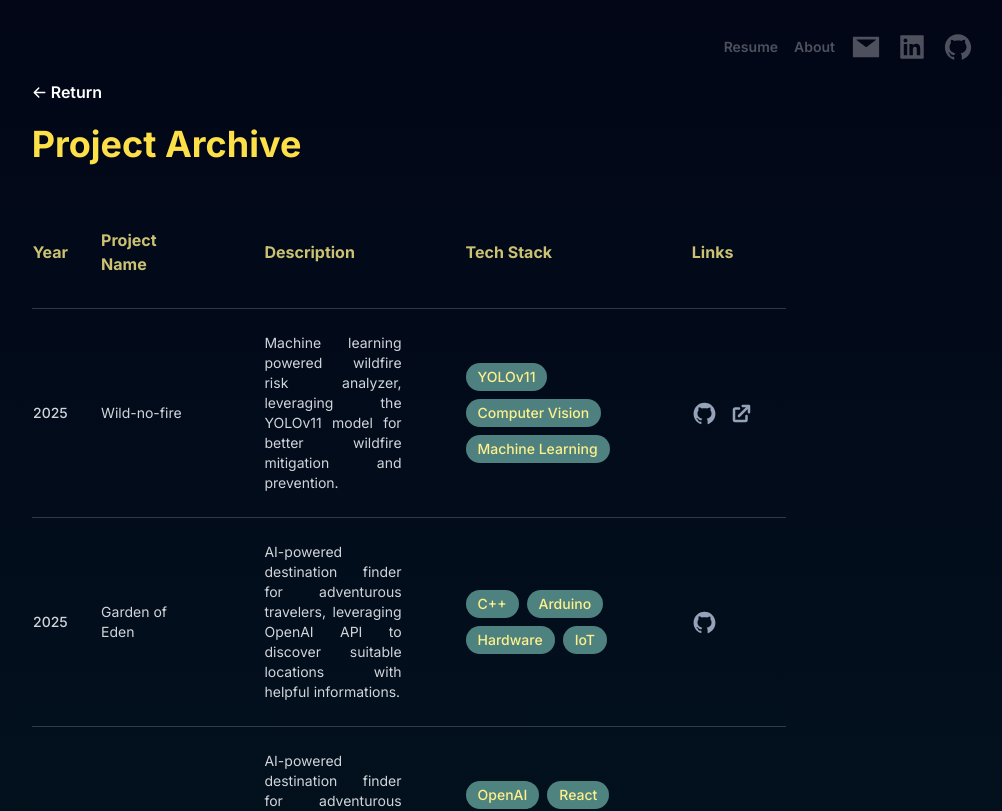
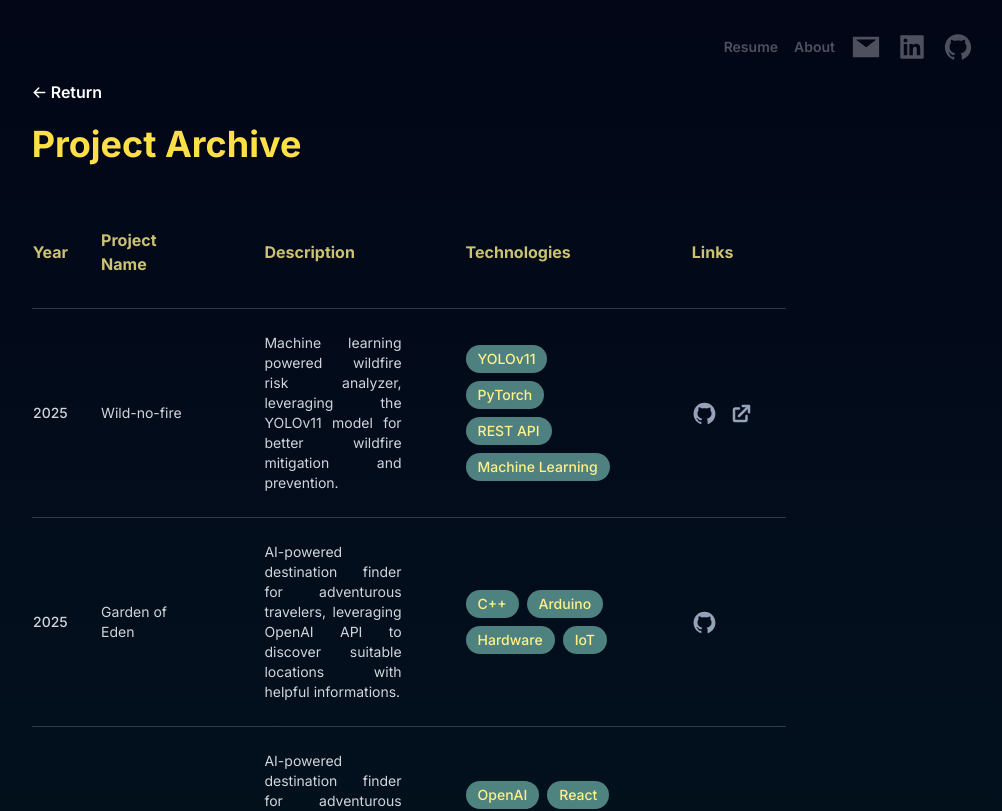
Before and after one commit to faizfrds/portfolio-v2, a Next.js app: page /projects in a window 1280 px wide. Shown: the top 811 px of the page, without its empty margins (235-1237 px from the left). Built offline with nearby package versions, Linux system fonts and the light colour scheme.

Commit message:
new gradient

```diff
--- a/app/projects/page.tsx
+++ b/app/projects/page.tsx
@@ -16,7 +16,7 @@ const Projects = () => {
       title: "Wild-no-fire",
       description:
         "Machine learning powered wildfire risk analyzer, leveraging the YOLOv11 model for better wildfire mitigation and prevention.",
-      tools: ["YOLOv11", "Computer Vision", "Machine Learning"],
+      tools: ["YOLOv11", "PyTorch", "REST API", "Machine Learning"],
       github: "https://github.com/faizfrds/wild-no-fire",
       link: "https://wildfire-prediction.vercel.app/"
     },
@@ -250,7 +250,7 @@ const Projects = () => {
                           scope="col"
                           className="hidden md:table-cell py-8 px-8 lg:w-[30%]"
                         >
-                          Tech Stack
+                          Technologies
                         </th>
                         <th scope="col" className="py-8 px-8">
                           Links
--- a/components/Experiences.tsx
+++ b/components/Experiences.tsx
@@ -121,7 +121,7 @@ export default function Experiences() {
       onBlur={handleBlur}
       onMouseEnter={handleMouseEnter}
       onMouseLeave={handleMouseLeave}
-      className="to-teal-950 relative max-w-full overflow-hidden border-double border-0 border-t-8 border-b-8 border-yellow-300 bg-gradient-to-b from-slate-950 px-8 py-10 shadow-2xl h-full"
+      className="to-teal-950 relative max-w-full overflow-hidden border-double border-0 border-t-8 border-b-8 border-yellow-300 bg-gradient-to-b from-blue-800/20 px-8 py-10 shadow-2xl h-full"
     >
       <div
         className="pointer-events-none absolute -inset-px opacity-0 transition duration-300"
--- a/components/Projects.tsx
+++ b/components/Projects.tsx
@@ -86,7 +86,7 @@ export default function Projects() {
   };
 
   return (
-    <div className="lg:h-fit items-center py-16 overflow-auto text-center bg-gradient-to-b from-black to-slate-950 flex justify-center flex-col">
+    <div className="lg:h-fit items-center py-16 overflow-auto text-center bg-gradient-to-b from-black to-blue-800/20 flex justify-center flex-col">
       <h1 className="text-4xl font-bold text-yellow-300">Projects</h1>
       <div className="max-w-screen-xl mx-auto p-8 sm:p-10 md:p-16">
         <div className="grid grid-cols-1 sm:grid-cols-2 md:grid-cols-2 lg:grid-cols-3 gap-10">
```
